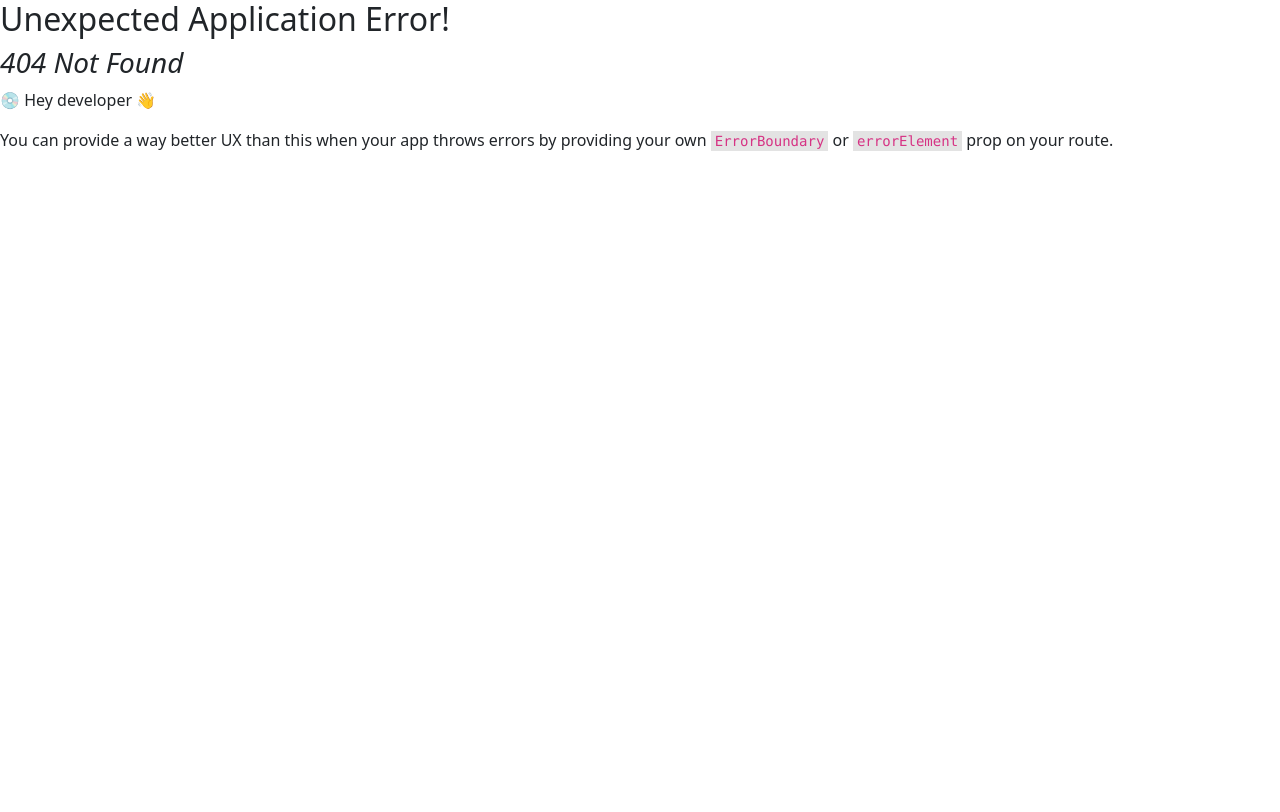
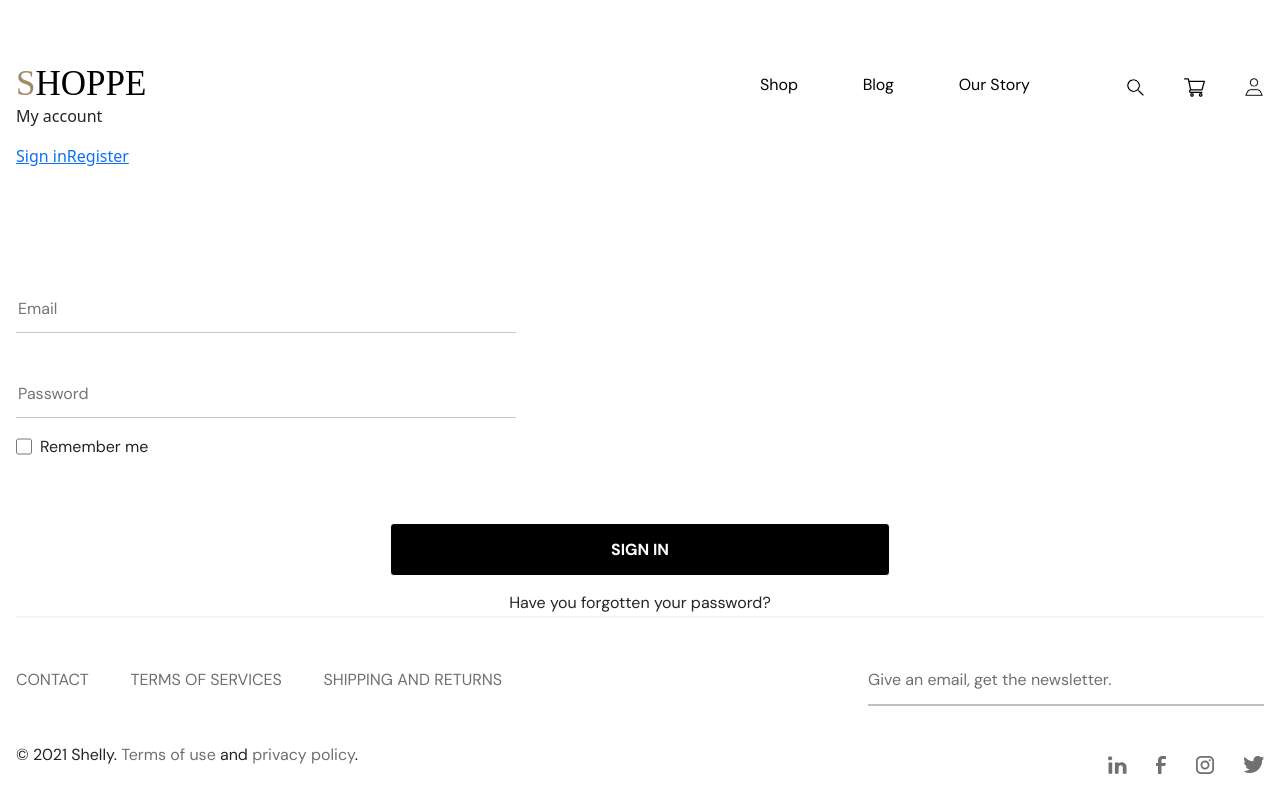
Before and after one commit to Zhafaat/client_project3, a React (Vite) app: page /contact in a window 1280 px wide. Before the commit this address had no page. Shown: the top 812 px of the page. Built offline with nearby package versions, Linux system fonts and the light colour scheme; a web font is replaced by a local one.

Commit message:
router Contact sudah dibuat, router singIn sudah selesai

```diff
--- a/src/components/Footer.jsx
+++ b/src/components/Footer.jsx
@@ -12,7 +12,7 @@ function Footer() {
             <div className="footer-bottom">
                 <div className="bottom-left">
                     <div className="bottom-left-top">
-                          <Link className='link-footer heading-5'>CONTACT</Link>
+                          <Link to={"/contact"} className='link-footer heading-5'>CONTACT</Link>
                           <Link className='link-footer heading-5'>TERMS OF SERVICES</Link>
                           <Link className='link-footer heading-5'>SHIPPING AND RETURNS</Link>
                     </div>
--- /dev/null
+++ b/src/routes/Contact.jsx
@@ -0,0 +1,16 @@
+import { Outlet, Link } from "react-router-dom"
+
+export default function Contact() {
+    return (
+        <div className="contact">
+            <div className="contact-account">
+                <p>My account</p>
+                <div className="contact-account-option">
+                    <Link to={"/contact"}>Sign in</Link>
+                    <Link to={"/contact/register"}>Register</Link>
+                </div>
+            </div>
+            <Outlet />
+        </div>
+    )
+}
--- /dev/null
+++ b/src/routes/SignIn.css
@@ -0,0 +1,74 @@
+.signIn {
+    margin-top: 126px;
+}
+
+.contact-form {
+    height: 322px;
+    display: flex;
+    flex-direction: column;
+    justify-content: space-between;
+}
+
+.contact-form-input {
+    height: 166px;
+    display: flex;
+    flex-direction: column;
+    justify-content: space-between;
+}
+
+.contact-form-input-container {
+    height: 124px;
+    display: flex;
+    flex-direction: column;
+    justify-content: space-between;
+}
+
+.emailPassword-container {
+    height: 39px;
+    display: flex;
+    flex-direction: column;
+    justify-content: space-between;
+}
+
+.contactFormInput {
+    color: #707070;
+    border: none;
+    background-color: transparent;
+}
+
+.contactFormInputLine {
+    width: 500px;
+    background-color: #D8D8D8;
+    margin: 0;
+}
+
+.contact-form-input-checkbox {
+    display: flex;
+    align-items: center;
+}
+
+.contactFormInputCheckbox {
+    margin-right: 8px;
+    width: 16px;
+    height: 17.17px;
+    border: 1px solid #707070;
+    border-radius: 2px;
+}
+
+.contact-form-button {
+    height: 93px;
+    display: flex;
+    flex-direction: column;
+    justify-content: space-between;
+    align-items: center;
+}
+
+.contactFormButton {
+    box-sizing: border-box;
+    width: 500px;
+    height: 53px;
+    background: #000000;
+    border: 1px solid #FFFFFF;
+    border-radius: 4px;
+    color: #FFFFFF;
+}
--- /dev/null
+++ b/src/routes/SignIn.jsx
@@ -0,0 +1,30 @@
+import './SignIn.css'
+
+export default function SignIn() {
+    return (
+        <div className="signIn">
+            <form action="#" className="contact-form">
+                <div className="contact-form-input">
+                    <div className="contact-form-input-container">
+                        <div className="emailPassword-container">
+                            <input className="contactFormInput heading-5" type="text" placeholder="Email"/>
+                            <hr className="contactFormInputLine" />
+                        </div>
+                        <div className="emailPassword-container">
+                            <input className="contactFormInput heading-5" type="text" placeholder="Password" />
+                            <hr className="contactFormInputLine" />
+                        </div>
+                    </div>
+                    <div className="contact-form-input-checkbox">
+                        <input className="contactFormInputCheckbox" type="checkbox" name="rememberMe" id="rememberMe" />
+                        <label className="heading-5" htmlFor="rememberMe">Remember me</label>
+                    </div>
+                </div>
+                <div className="contact-form-button">
+                    <button className="contactFormButton body-large" type="submit">SIGN IN</button>
+                    <p className="heading-5">Have you forgotten your password?</p>
+                </div>
+            </form>
+        </div>
+    )
+}
```
Also changed, not shown: src/router.jsx (+12 -0 lines).
